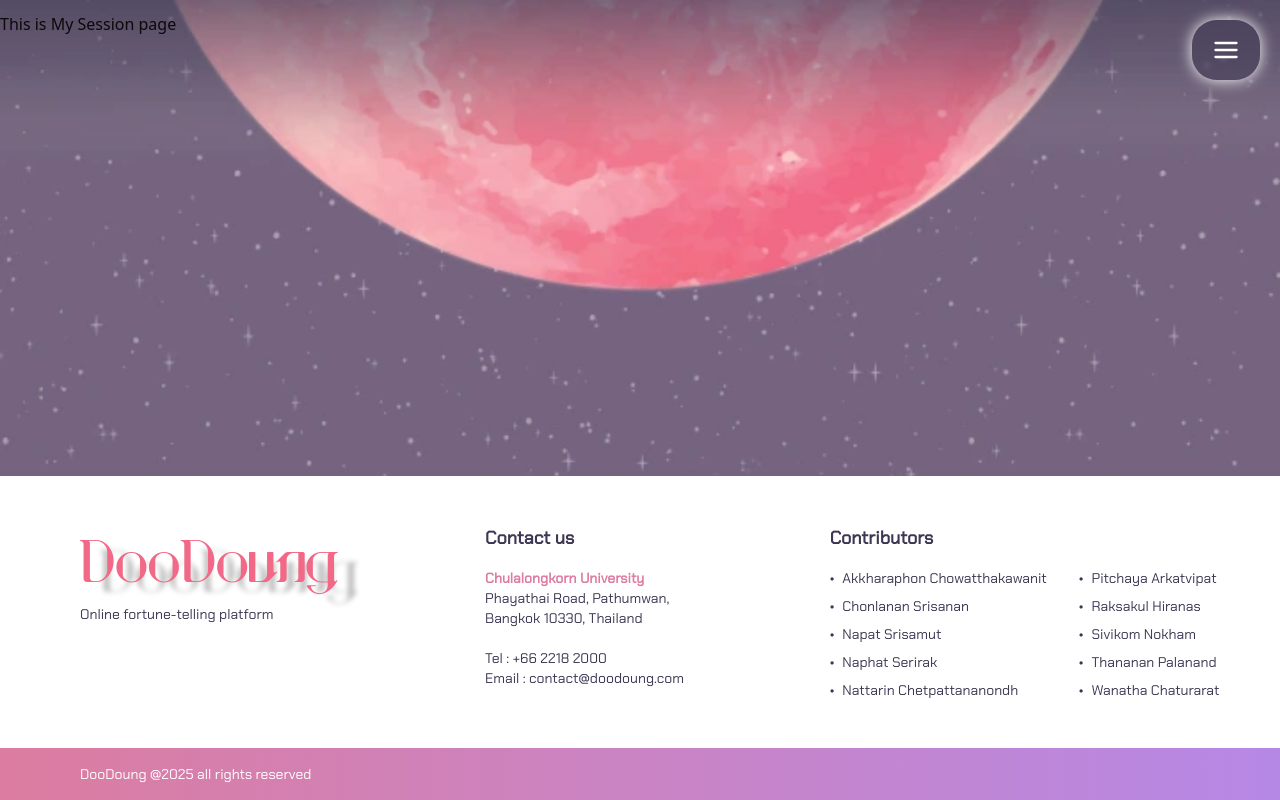
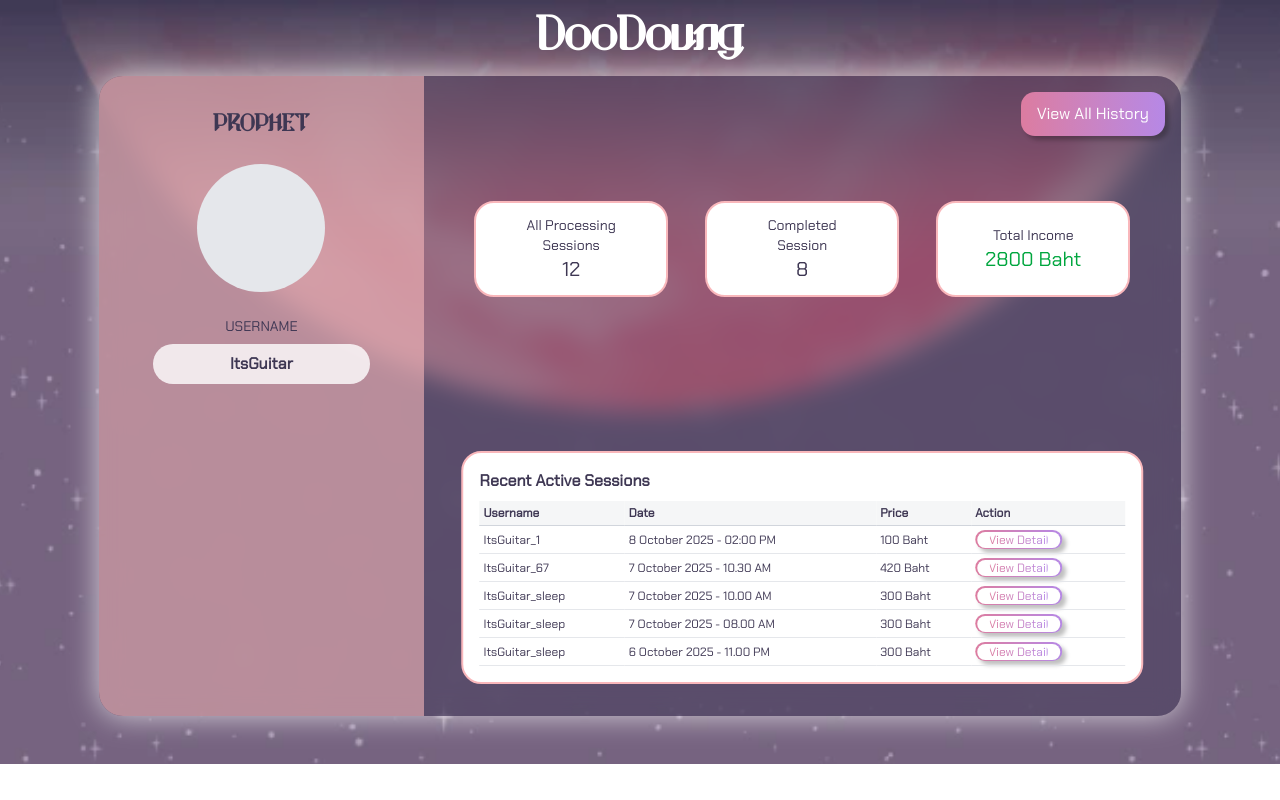
Before and after one commit to DooDoung/doo-doung-frontend, a Next.js app: page /course/prophet/my-session in a window 1280 px wide. Shown: the top 800 px of the page. Built offline with nearby package versions, Linux system fonts and the light colour scheme.

Commit message:
add: prophet session page

```diff
--- a/src/components/globalComponents/Button.tsx
+++ b/src/components/globalComponents/Button.tsx
@@ -14,7 +14,7 @@ interface GlobalButtonProps
   /**
    * The size of the button
    */
-  size?: "sm" | "default" | "lg" | "icon";
+  size?: "sm" | "default" | "lg" | "icon" | "xs";
   /**
    * Whether the button is loading
    */
--- a/src/components/globalComponents/GlassContainer.tsx
+++ b/src/components/globalComponents/GlassContainer.tsx
@@ -17,23 +17,14 @@ export function GlassContainer({ children, className }: GlassContainerProps) {
   return (
     <div
       className={cn(
-        "h-[80vh] w-[90vw]",
         "bg-[#3E3757]/50 backdrop-blur-md",
         "rounded-3xl",
         "shadow-all-around",
-        "p-10",
         "relative",
         className,
       )}
     >
-      <div className="absolute top-6 left-10">
-        <h1 className="font-['Orbitron'] text-4xl font-bold text-white">
-          DooDoung
-        </h1>
-      </div>
-
-      {/* Main Content */}
-      <div className="pt-16">{children}</div>
+      {children}
     </div>
   );
 }
--- a/src/components/ui/button.tsx
+++ b/src/components/ui/button.tsx
@@ -26,6 +26,7 @@ const buttonVariants = cva(
         sm: "h-8 rounded-md gap-1.5 px-3 has-[>svg]:px-2.5",
         lg: "h-10 rounded-md px-6 has-[>svg]:px-4",
         icon: "size-9",
+        xs: "h-auto px-3 py-0.5 text-xs",
       },
     },
     defaultVariants: {
--- a/src/pages/course/my-session.tsx
+++ b/src/pages/course/my-session.tsx
@@ -1,9 +1,12 @@
-import { DefaultLayout } from "@/components/globalComponents";
+import { DefaultLayout, GlassContainer } from "@/components/globalComponents";
 
 export default function MySessionPage() {
   return (
     <DefaultLayout>
-      <p>This is My Session page</p>
+      <div className="mt-4 text-center">DooDoung</div>
+      <GlassContainer>
+        <p>This is My Session page</p>
+      </GlassContainer>
     </DefaultLayout>
   );
 }
--- a/src/pages/course/prophet/my-session.tsx
+++ b/src/pages/course/prophet/my-session.tsx
@@ -1,9 +1,140 @@
-import { DefaultLayout } from "@/components/globalComponents";
+import { useEffect, useRef } from "react";
+
+import {
+  DefaultLayout,
+  GlassContainer,
+  GlobalButton,
+} from "@/components/globalComponents";
 
 export default function MySessionPage() {
+  const containerRef = useRef<HTMLDivElement>(null);
+
+  useEffect(() => {
+    if (containerRef.current) {
+      containerRef.current
+        .querySelectorAll<HTMLElement>("*")
+        .forEach((el: HTMLElement) => {
+          if (!el.classList.contains("font-sanctuary")) {
+            el.classList.add("font-chakra");
+          }
+        });
+    }
+  }, []);
+
   return (
-    <DefaultLayout>
-      <p>This is My Session page</p>
+    <DefaultLayout includeHeader={false}>
+      <div
+        ref={containerRef}
+        className="flex flex-col items-center justify-center"
+      >
+        <h1 className="font-sanctuary text-5xl font-bold text-white">
+          DooDoung
+        </h1>
+        <GlassContainer className="mt-4 flex h-[80vh] w-[calc(80vh*1261/746)] flex-row">
+          <GlobalButton
+            variant="primary"
+            className="absolute top-4 right-4"
+            size="default"
+          >
+            View All History
+          </GlobalButton>
+          <div className="flex h-full w-[30%] flex-col items-center rounded-l-3xl bg-[#F9B7BB]/60 py-8">
+            <h2 className="font-sanctuary text-2xl font-bold text-[#3E3753]">
+              PROPHET
+            </h2>
+            <div className="my-6 h-32 w-32 rounded-full bg-gray-200"></div>
+            <p className="text-sm text-[#3E3753]">USERNAME</p>
+            <div className="mt-2 w-2/3 rounded-full bg-white/80 px-4 py-2 text-center">
+              <p className="font-semibold text-[#3E3753]">ItsGuitar</p>
+            </div>
+          </div>
+          <div className="relative h-full w-[70%]">
+            <div className="absolute top-[27%] flex w-full -translate-y-1/2 justify-around px-8">
+              <div className="flex h-24 w-[28%] flex-col items-center justify-center rounded-lg border-2 border-[#F9B7BB] bg-white text-[#3E3753]">
+                <p className="text-sm">All Processing</p>
+                <p className="text-sm">Sessions</p>
+                <p className="text-xl">12</p>
+              </div>
+              <div className="flex h-24 w-[28%] flex-col items-center justify-center rounded-lg border-2 border-[#F9B7BB] bg-white text-[#3E3753]">
+                <p className="text-sm">Completed</p>
+                <p className="text-sm">Session</p>
+                <p className="text-xl">8</p>
+              </div>
+              <div className="flex h-24 w-[28%] flex-col items-center justify-center rounded-lg border-2 border-[#F9B7BB] bg-white text-[#3E3753]">
+                <p className="text-sm">Total Income</p>
+                <p className="text-xl text-green-600">2800 Baht</p>
+              </div>
+            </div>
+            <div className="absolute bottom-8 left-1/2 h-auto w-[90%] -translate-x-1/2 transform rounded-lg border-2 border-[#F9B7BB] bg-white p-4 text-[#3E3753]">
+              <h3 className="text-base font-bold">Recent Active Sessions</h3>
+              <table className="mt-2 w-full text-left text-xs">
+                <thead>
+                  <tr className="border-b border-gray-300 bg-gray-100/80">
+                    <th className="p-1 font-semibold whitespace-nowrap">
+                      Username
+                    </th>
+                    <th className="p-1 font-semibold whitespace-nowrap">
+                      Date
+                    </th>
+                    <th className="p-1 font-semibold whitespace-nowrap">
+                      Price
+                    </th>
+                    <th className="p-1 font-semibold whitespace-nowrap">
+                      Action
+                    </th>
+                  </tr>
+                </thead>
+                <tbody>
+                  {[
+                    {
+                      username: "ItsGuitar_1",
+                      date: "8 October 2025 - 02:00 PM",
+                      price: "100 Baht",
+                    },
+                    {
+                      username: "ItsGuitar_67",
+                      date: "7 October 2025 - 10.30 AM",
+                      price: "420 Baht",
+                    },
+                    {
+                      username: "ItsGuitar_sleep",
+                      date: "7 October 2025 - 10.00 AM",
+                      price: "300 Baht",
+                    },
+                    {
+                      username: "ItsGuitar_sleep",
+                      date: "7 October 2025 - 08.00 AM",
+                      price: "300 Baht",
+                    },
+                    {
+                      username: "ItsGuitar_sleep",
+                      date: "6 October 2025 - 11.00 PM",
+                      price: "300 Baht",
+                    },
+                  ].map((session, index) => (
+                    <tr key={index} className="border-b border-gray-200">
+                      <td className="p-1 whitespace-nowrap">
+                        {session.username}
+                      </td>
+                      <td className="p-1 whitespace-nowrap">{session.date}</td>
+                      <td className="p-1 whitespace-nowrap">{session.price}</td>
+                      <td className="p-1 whitespace-nowrap">
+                        <GlobalButton
+                          variant="secondary"
+                          size="xs"
+                          className="rounded-full"
+                        >
+                          View Detail
+                        </GlobalButton>
+                      </td>
+                    </tr>
+                  ))}
+                </tbody>
+              </table>
+            </div>
+          </div>
+        </GlassContainer>
+      </div>
     </DefaultLayout>
   );
 }
```
Also changed, not shown: 1 other file (tests, documents, lock files or other folders).
